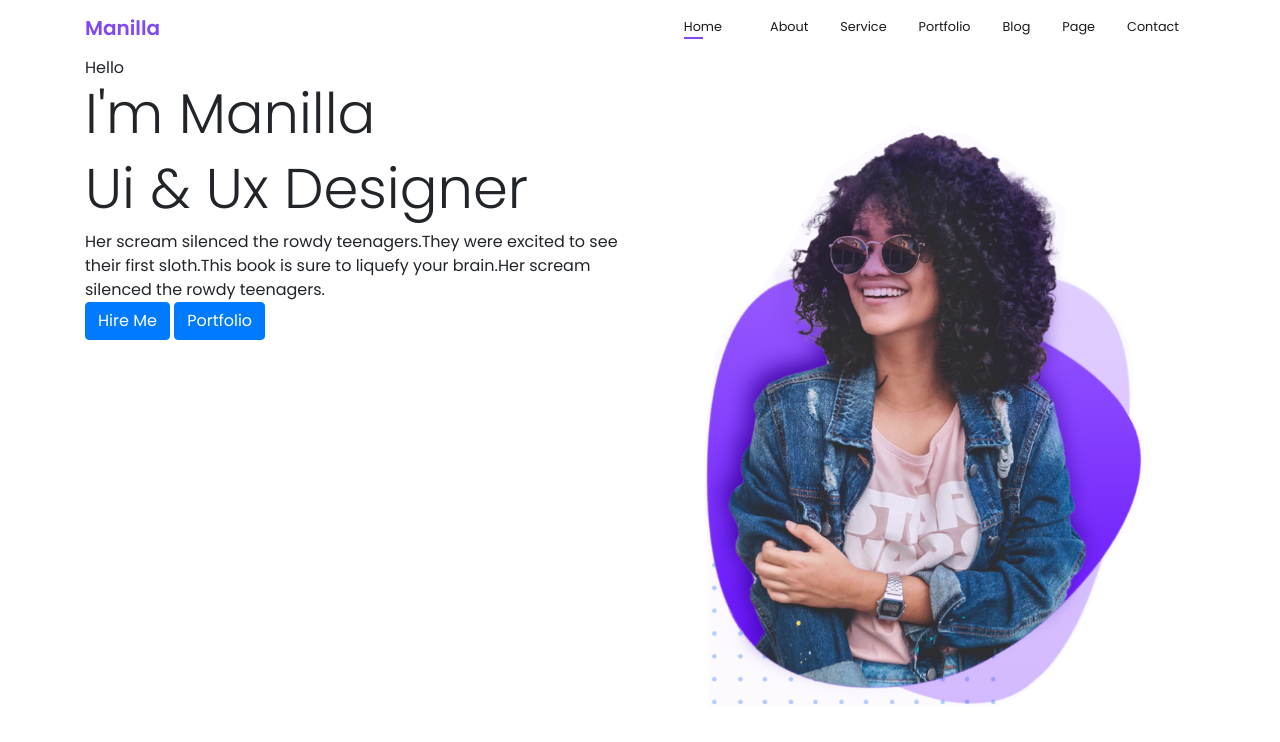
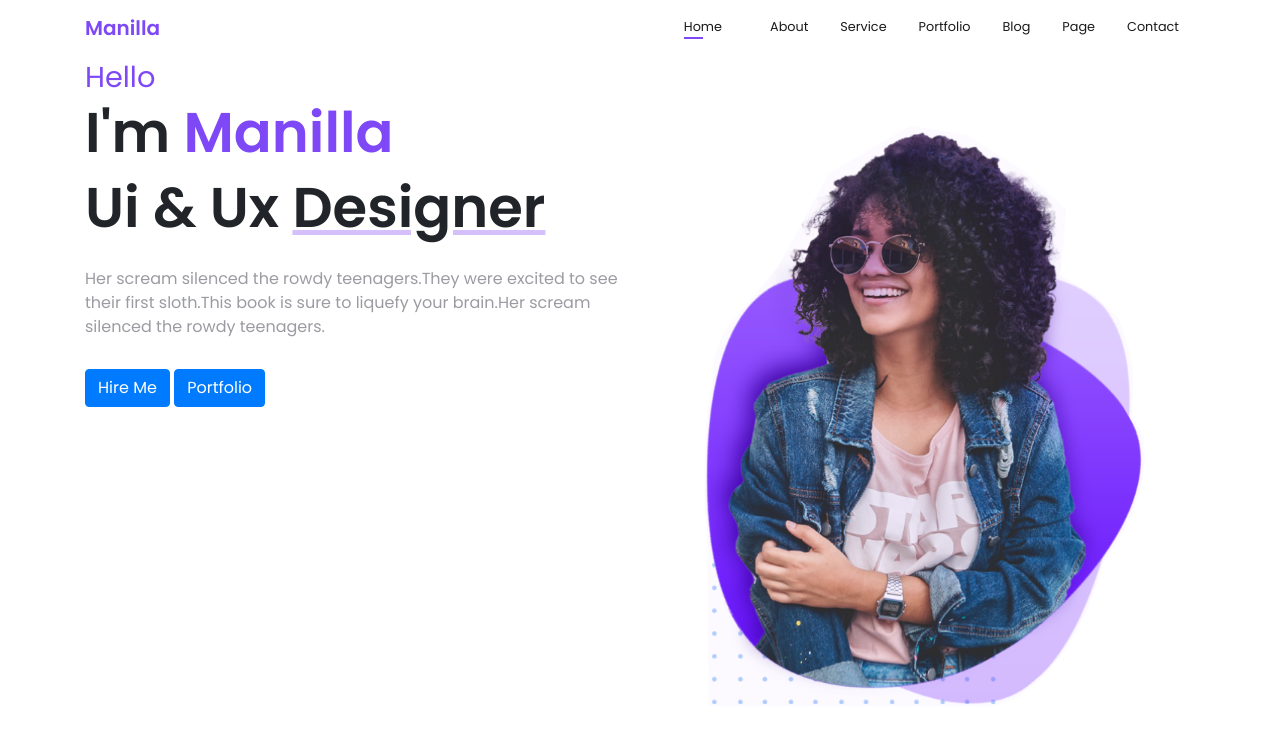
Before and after one commit to phuongtaycm157/My-CV-online, a plain HTML site: page index.html in a window 1280 px wide. Drawn offline with nearby package versions, Linux system fonts and the light colour scheme.

Commit message:
little style getting

```diff
--- a/index.html
+++ b/index.html
@@ -75,7 +75,7 @@
 				<div class="trailer">
 					<div class="purple the-getting">Hello</div>
 					<h1 class="display-4 bold">I'm <span class="purple">Manilla</span></h1>
-					<h1 class="display-4 bold">Ui & Ux Designer</h1>
+					<h1 class="display-4 bold">Ui & Ux <span class="underline">Designer</span></h1>
 					<div class="info">
 						Her scream silenced the rowdy teenagers.They were excited to see their first sloth.This book is sure to liquefy your brain.Her scream silenced the rowdy teenagers.
 					</div>
--- a/styles/style.css
+++ b/styles/style.css
@@ -32,3 +32,30 @@
 	border: 1px solid #7e48f6ff;
 	width: 50%;
 }
+
+/* Getting */
+.getting {
+	height: 93vh;
+}
+.getting .row,
+.getting .row .col-md-6 {
+	height: inherit;
+}
+.purple {
+	color: #7e48f6;
+}
+.bold {
+	font-weight: 600;
+}
+.underline {
+	text-decoration: underline;
+	text-decoration-color: #D6C0FB;
+}
+.getting .trailer .the-getting {
+	font-size: 1.8rem;
+}
+.getting .trailer .info {
+	color: #9b9ca2;
+	margin-top: 25px;
+	margin-bottom: 30px;
+}
```
